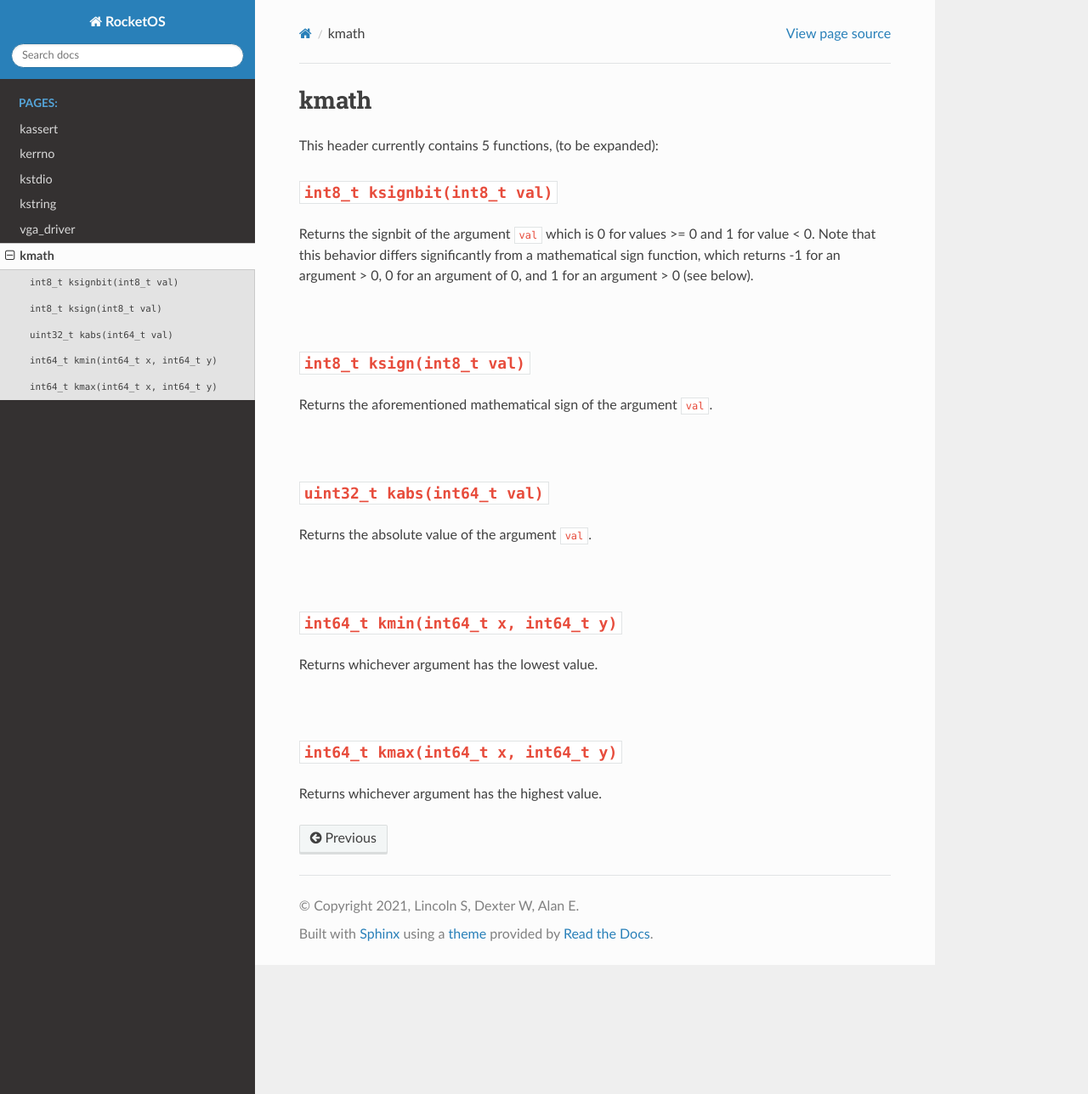
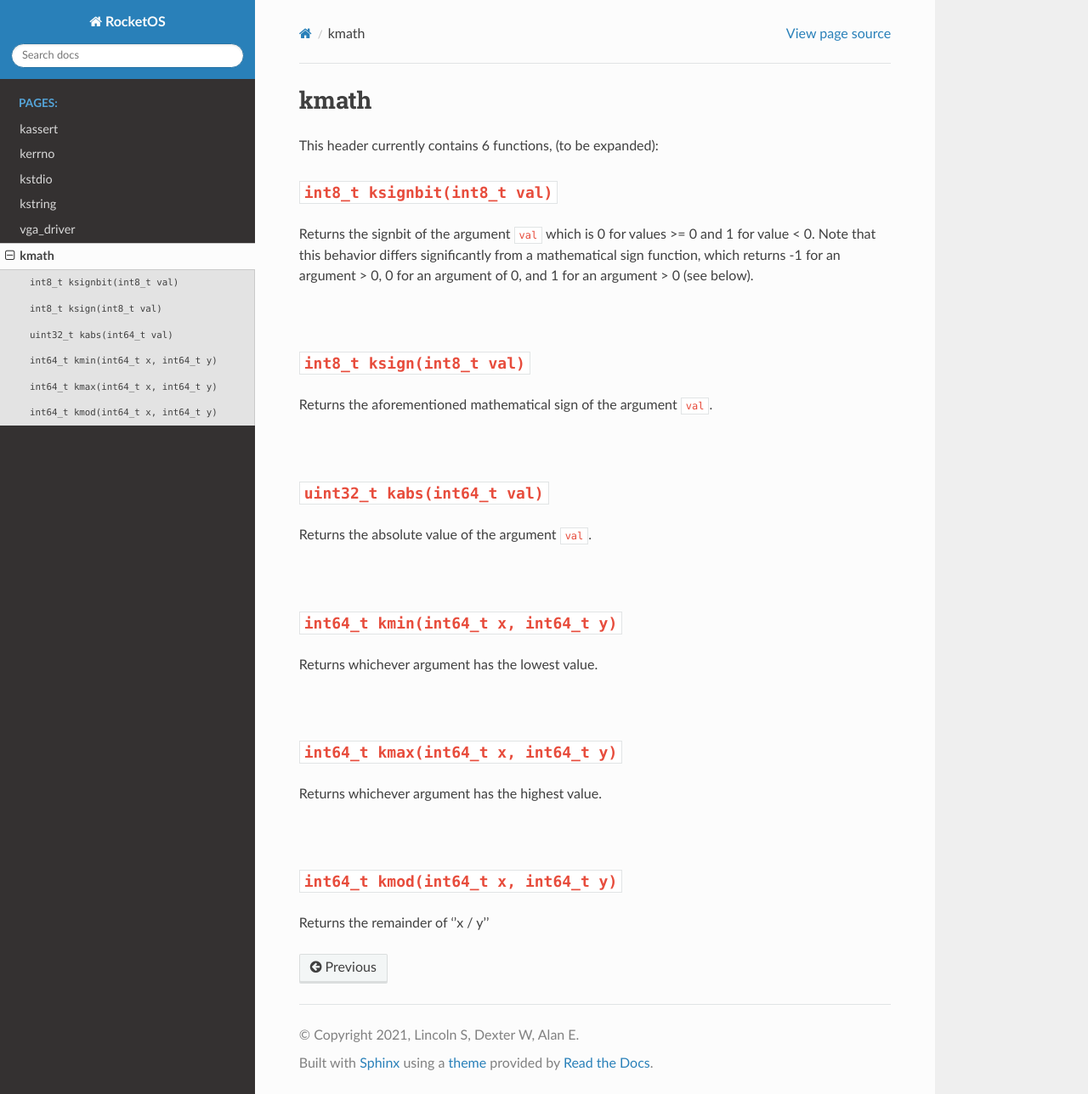
Before and after one commit to OperatingSystemRocket/RocketOS, a Sphinx documentation site: the page built from docs/source/docs_source/libc/kmath.rst, in a window 1280 px wide and 1288 px high. Shown: the whole window at 85% size. Built offline with Sphinx 7.4.7 and the Read the Docs theme 2.0.0, drawn with Linux system fonts in a browser that asks for light colours.

Commit message:
Added kmod

```diff
--- a/docs/source/docs_source/libc/kmath.rst
+++ b/docs/source/docs_source/libc/kmath.rst
@@ -5,7 +5,7 @@ kmath
 
   <br/>
 
-This header currently contains 5 functions, (to be expanded):
+This header currently contains 6 functions, (to be expanded):
 
 ``int8_t ksignbit(int8_t val)``
 ^^^^^^^^^^^^^^^^^^^^^^^^^^^^^^^
@@ -40,3 +40,11 @@ Returns whichever argument has the lowest value.
 ^^^^^^^^^^^^^^^^^^^^^^^^^^^^^^
 
 Returns whichever argument has the highest value.
+
+
+|br|
+
+``int64_t kmod(int64_t x, int64_t y)``
+^^^^^^^^^^^^^^^^^^^^^^^^^^^^^^^^^^^^^^
+
+Returns the remainder of ''x / y''
```
